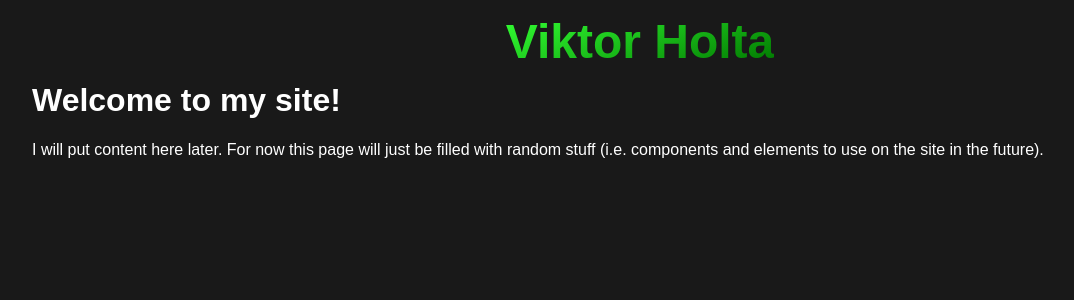
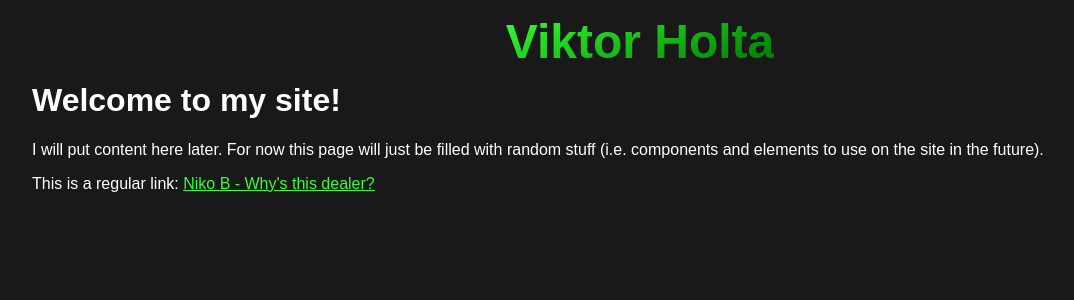
Before and after one commit to parslie/parslie.github.io, a SvelteKit app: page / in a window 1280 px wide. Shown: the top 300 px of the page, without its empty margins (0-1074 px from the left). Built offline with nearby package versions, Linux system fonts and the light colour scheme; a web font is replaced by a local one.

Commit message:
Style <a> links

```diff
--- a/src/lib/styles/global.css
+++ b/src/lib/styles/global.css
@@ -19,6 +19,14 @@ body {
 	font-optical-sizing: auto;
 }
 
+a {
+	color: var(--green);
+}
+
+a:visited {
+	color: var(--dark-green);
+}
+
 *:first-child {
 	margin-top: 0;
 }
--- a/src/routes/+page.svelte
+++ b/src/routes/+page.svelte
@@ -3,3 +3,8 @@
 	I will put content here later. For now this page will just be filled with random stuff (i.e.
 	components and elements to use on the site in the future).
 </p>
+<p>
+	This is a regular link: <a href="https://www.youtube.com/watch?v=SerTJpflwMM">
+		Niko B - Why's this dealer?
+	</a>
+</p>
```
